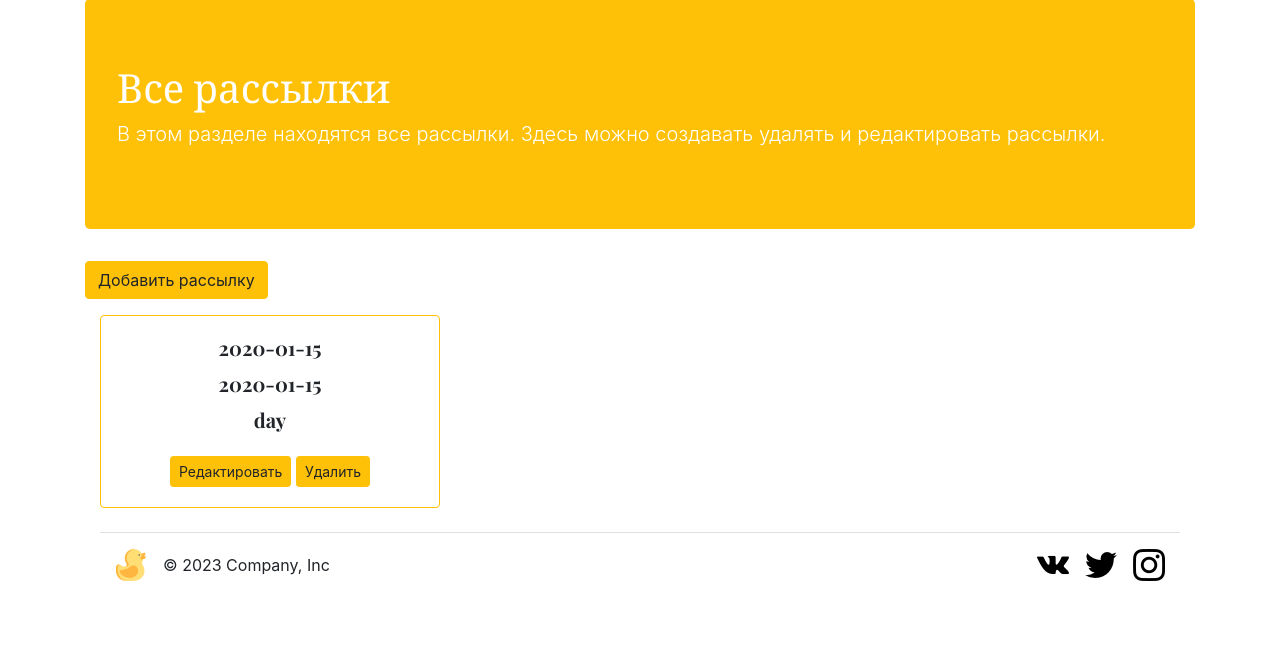
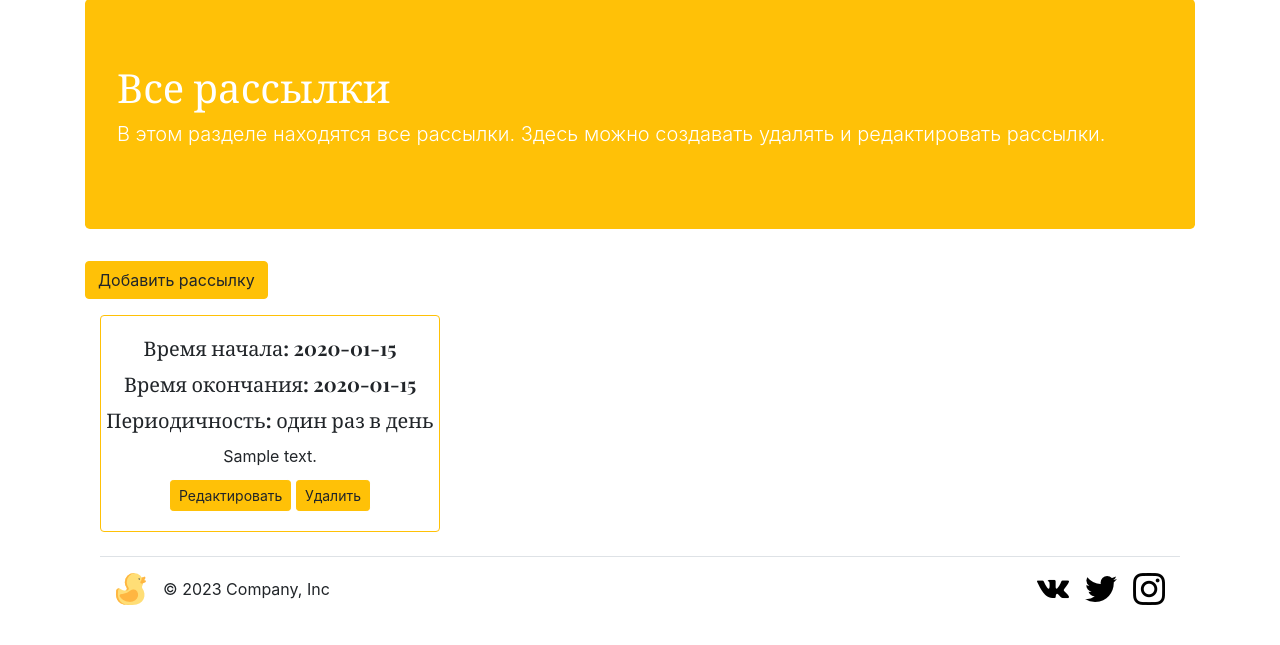
Before and after one commit to Infuzoria/duck_shop, a Django app: page /newsletters/ in a window 1280 px wide. Shown: the part 168-813 px from the top of the page. Before the commit the page ends 749 px from the top, so only its background shows below. Run offline with Django 5.2, Linux system fonts and the light colour scheme; tables that the repository leaves empty hold one stand-in row (values such as "Sample post"); some libraries are stand-ins or nearby versions.

Commit message:
Отредактировали вид карточки с рассылкой

```diff
--- a/mailing_app/models.py
+++ b/mailing_app/models.py
@@ -21,7 +21,7 @@ class Text(models.Model):
     text = models.TextField(verbose_name='Тело письма')
 
     def __str__(self):
-        return f'{self.topic}'
+        return f'{self.text}'
 
     class Meta:
         verbose_name = 'сообщение'
--- a/mailing_app/templates/mailing_app/newsletter_list.html
+++ b/mailing_app/templates/mailing_app/newsletter_list.html
@@ -20,16 +20,26 @@
             <div class="card border-warning rounded-3 shadow-sm">
                 <div class="card-body text-center">
                     <div class="row justify-content-center">
-                        <h5 class="card-title">{{ object.start_time }}</h5>
+                        <h5 class="card-title">Время начала: {{ object.start_time }}</h5>
                     </div>
                     <div class="row justify-content-center">
-                        <h5 class="card-title">{{ object.stop_time }}</h5>
+                        <h5 class="card-title">Время окончания: {{ object.stop_time }}</h5>
                     </div>
+                    {% if object.period == 'day' %}
+                        <div class="row justify-content-center">
+                            <h5 class="card-title">Периодичность: один раз в день</h5>
+                        </div>
+                    {% elif object.period == 'week' %}
+                        <div class="row justify-content-center">
+                            <h5 class="card-title">Периодичность: один раз в неделю</h5>
+                        </div>
+                    {% elif object.period == 'month' %}
+                        <div class="row justify-content-center">
+                            <h5 class="card-title">Периодичность: один раз в месяц</h5>
+                        </div>
+                    {% endif %}
                     <div class="row justify-content-center">
-                        <h5 class="card-title">{{ object.period }}</h5>
-                    </div>
-                    <div class="row justify-content-center">
-                        <h7 class="card-title">{{ object.text|truncatechars:100 }}</h7>
+                        <h7 class="card-title">{{ object.message|truncatechars:100 }}</h7>
                     </div>
                     <a href="#" class="btn btn-sm btn-warning">Редактировать</a>
                     <a href="#" class="btn btn-sm btn-warning">Удалить</a>
```
